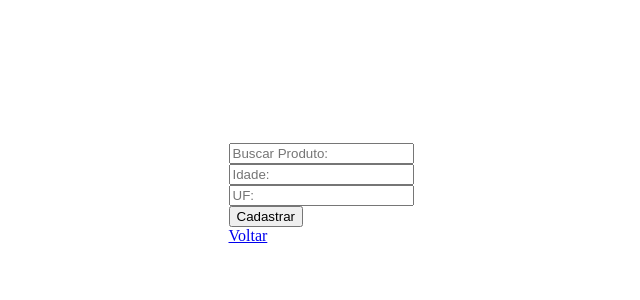
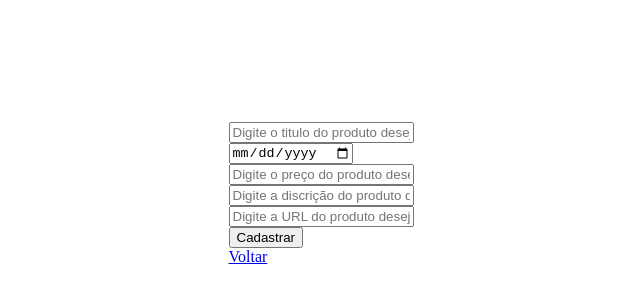
Before and after one commit to viniciussolique39/PTAC03FRONTEND, a Next.js app: page /cadastro in a window 1280 px wide. Shown: the part 214-514 px from the top of the page, without its empty margins (319-959 px from the left). Built offline with nearby package versions, Linux system fonts and the light colour scheme.

Commit message:
Mais Commit na pasta cadastro/page

```diff
--- a/src/app/cadastro/page.js
+++ b/src/app/cadastro/page.js
@@ -34,22 +34,37 @@ export default function Cadastro() {
             <form  onSubmit={cadastrar}>
                 <input
                     type="text"
-                    placeholder='Buscar Produto:'
+                    placeholder='Digite o titulo do produto desejado:'
                     titulo="Digite o produto que deseja procurar..."
                     onChange={e => setTitulo(e.target.value)}
                 /><br/>
                 <input
-                    type="text"
-                    placeholder='Idade:'
-                    nome="idade"
-                    onChange={e => setIdade(e.target.value)}
+                    type="date"
+                    placeholder='Digite a data do produto desejado:'
+                    nome="Data"
+                    onChange={e => setData_cadastro(e.target.value)}
                 /><br/>
                 <input
+                    type="Real"
+                    placeholder='Digite o preço do produto desejado:'
+                    nome="Preco"
+                    onChange={e => setPreco(e.target.value)}
+                /><br/>
+
+                    <input
                     type="text"
-                    placeholder='UF:'
-                    nome="uf"
-                    onChange={e => setUF(e.target.value)}
+                    placeholder='Digite a discrição do produto desejado:'
+                    nome="Descrição"
+                    onChange={e => setDescricao(e.target.value)}
                 /><br/>
+
+                    <input
+                    type="text"
+                    placeholder='Digite a URL do produto desejado:'
+                    nome="Preco"
+                    onChange={e => setImagem(e.target.value)}
+                /><br/>
+
                 <button type='submit'>Cadastrar</button>
                 <div>
                     <a href='/'>Voltar</a>
```
